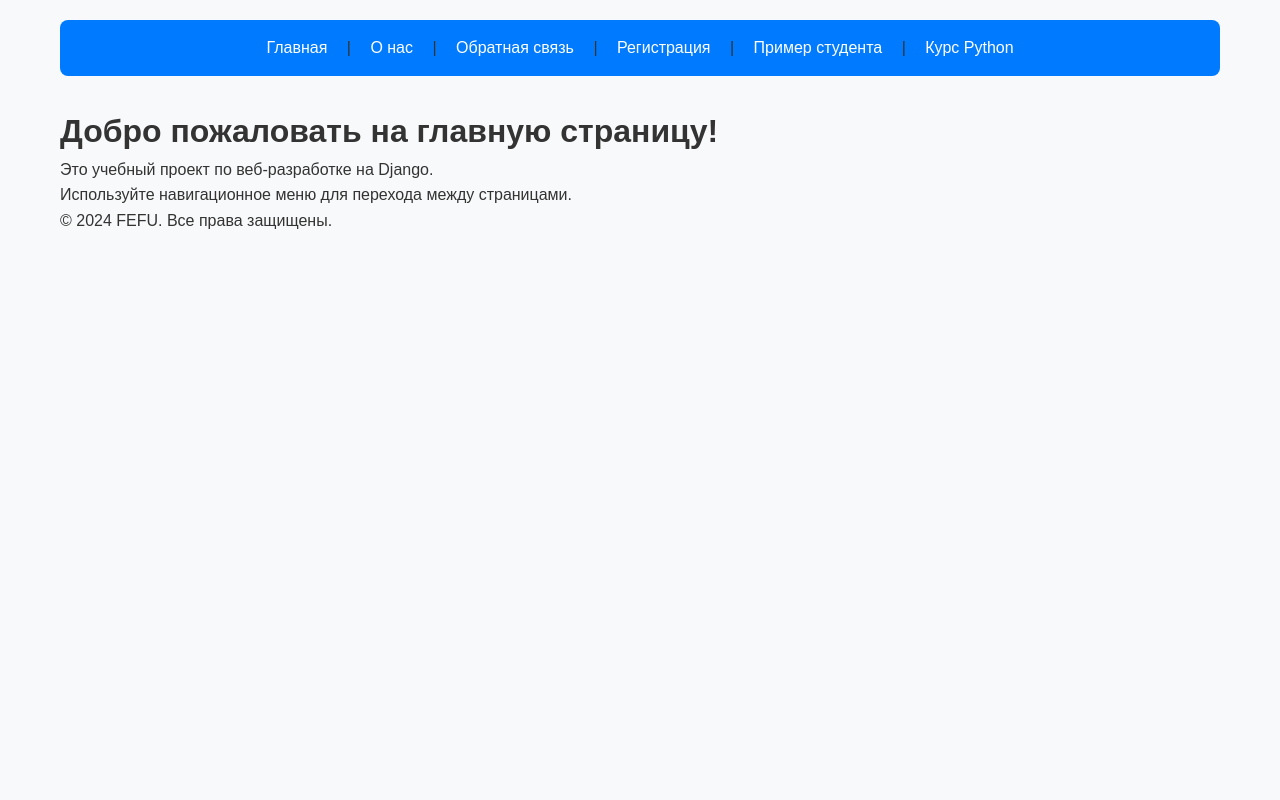
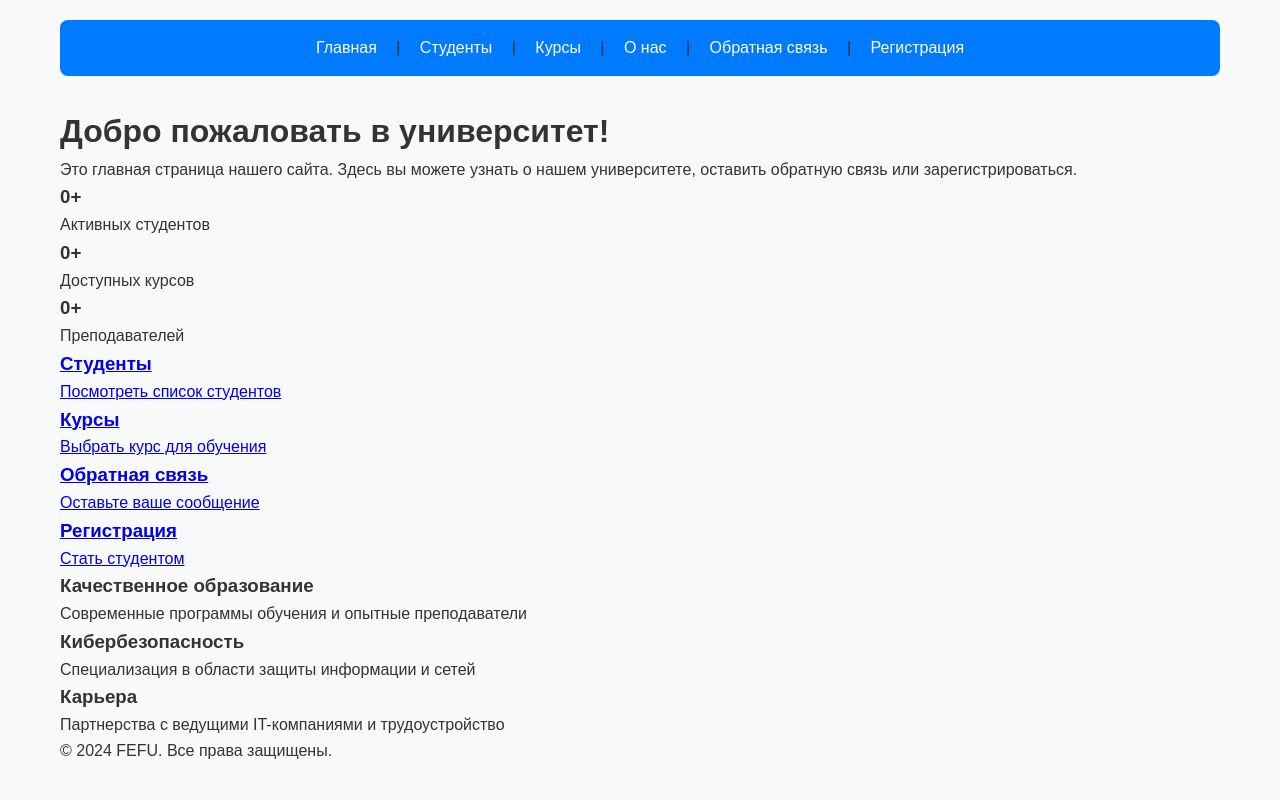
Before and after one commit to loonyroni-creat/web_fefu_2025, a Django app: page / in a window 1280 px wide. Run offline with Django 5.2, Linux system fonts and the light colour scheme; data that the repository does not hold is empty.

Commit message:
Обновлены шаблоны для работы с реальными данными из БД

```diff
--- a/templates/fefu_lab/base.html
+++ b/templates/fefu_lab/base.html
@@ -12,11 +12,11 @@
         <!-- НАВИГАЦИОННОЕ МЕНЮ -->
         <nav class="navigation">
             <a href="/">Главная</a> |
+            <a href="{% url 'student_list' %}">Студенты</a> |
+            <a href="{% url 'course_list' %}">Курсы</a> |
             <a href="/about/">О нас</a> |
             <a href="/feedback/">Обратная связь</a> |
-            <a href="/register/">Регистрация</a> |
-            <a href="/student/1/">Пример студента</a> |
-            <a href="/course/python-basics/">Курс Python</a>
+            <a href="/register/">Регистрация</a>
         </nav>
 
         <!-- ЗАГОЛОВОК СТРАНИЦЫ -->
--- a/templates/fefu_lab/home.html
+++ b/templates/fefu_lab/home.html
@@ -1,11 +1,82 @@
 {% extends "fefu_lab/base.html" %}
 
 {% block title %}Главная страница{% endblock %}
-{% block heading %}Добро пожаловать на главную страницу!{% endblock %}
+{% block heading %}Добро пожаловать в университет!{% endblock %}
 
 {% block content %}
-<div class="content">
-    <p>Это учебный проект по веб-разработке на Django.</p>
-    <p>Используйте навигационное меню для перехода между страницами.</p>
+<div class="text-center mb-20">
+    <p>Это главная страница нашего сайта. Здесь вы можете узнать о нашем университете, оставить обратную связь или зарегистрироваться.</p>
+</div>
+
+<div class="info-grid mb-20">
+    <div class="info-item text-center">
+        <h3>{{ total_students }}+</h3>
+        <p>Активных студентов</p>
+    </div>
+    <div class="info-item text-center">
+        <h3>{{ total_courses }}+</h3>
+        <p>Доступных курсов</p>
+    </div>
+    <div class="info-item text-center">
+        <h3>{{ total_instructors }}+</h3>
+        <p>Преподавателей</p>
+    </div>
+</div>
+
+<div class="quick-links mt-20">
+    <a href="{% url 'student_list' %}" class="quick-link">
+        <h3>Студенты</h3>
+        <p>Посмотреть список студентов</p>
+    </a>
+    <a href="{% url 'course_list' %}" class="quick-link">
+        <h3>Курсы</h3>
+        <p>Выбрать курс для обучения</p>
+    </a>
+    <a href="/feedback/" class="quick-link">
+        <h3>Обратная связь</h3>
+        <p>Оставьте ваше сообщение</p>
+    </a>
+    <a href="/register/" class="quick-link">
+        <h3>Регистрация</h3>
+        <p>Стать студентом</p>
+    </a>
+</div>
+
+{% if recent_courses %}
+<div class="mt-20">
+    <h2>Новые курсы</h2>
+    <div class="info-grid">
+        {% for course in recent_courses %}
+            <div class="info-item">
+                <h3>{{ course.title }}</h3>
+                <p><strong>Преподаватель:</strong>
+                    {% if course.instructor %}
+                        {{ course.instructor.full_name }}
+                    {% else %}
+                        Не назначен
+                    {% endif %}
+                </p>
+                <p><strong>Продолжительность:</strong> {{ course.duration }} часов</p>
+                <p><strong>Уровень:</strong> {{ course.get_level_display }}</p>
+                <a href="{% url 'course_detail' course.slug %}" class="btn" style="margin-top: 10px;">Подробнее</a>
+            </div>
+        {% endfor %}
+    </div>
+</div>
+{% endif %}
+
+<div class="about-features mt-20">
+    <div class="feature-card">
+        <h3>Качественное образование</h3>
+        <p>Современные программы обучения и опытные преподаватели</p>
+    </div>
+    <div class="feature-card">
+        <h3>Кибербезопасность</h3>
+        <p>Специализация в области защиты информации и сетей</p>
+    </div>
+    <div class="feature-card">
+        <h3>Карьера</h3>
+        <p>Партнерства с ведущими IT-компаниями и трудоустройство</p>
+    </div>
 </div>
 {% endblock %}
```
Also changed, not shown: templates/fefu_lab/course_list.html (added, +48 -0 lines), templates/fefu_lab/student_list.html (added, +36 -0 lines).
